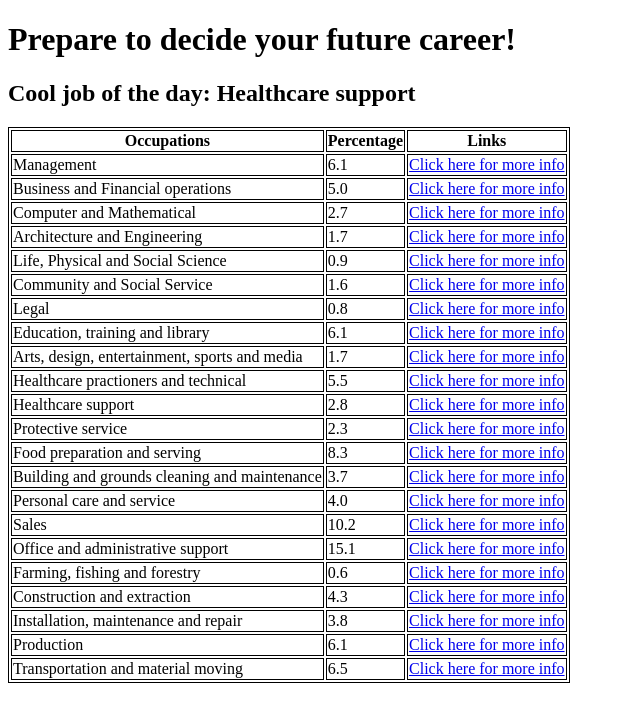
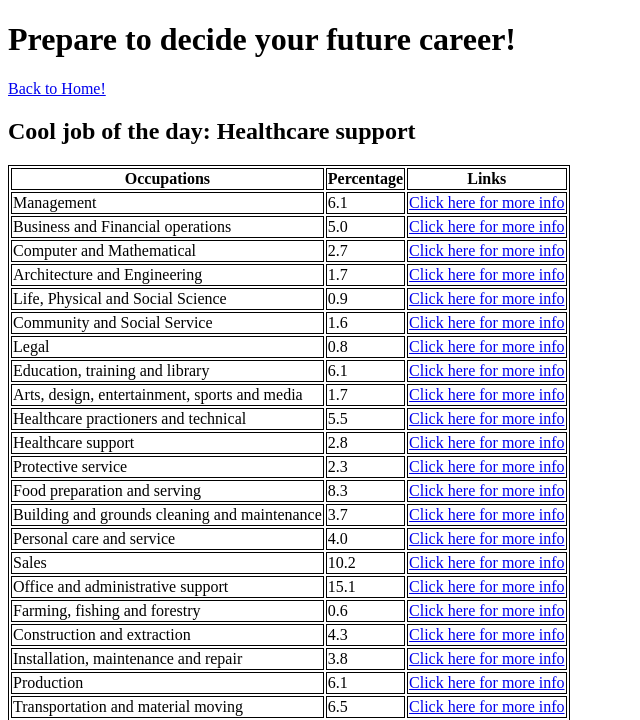
Before and after one commit to DamianWasilewicz/MaWork-WasilewiczD, a Flask app: page /occupations in a window 1280 px wide. Shown: the top 720 px of the page, without its empty margins (0-640 px from the left). Run offline with Flask 2, Linux system fonts and the light colour scheme.

Commit message:
Added more comments, made code neater

```diff
--- a/10_occupy_flask_st/app.py
+++ b/10_occupy_flask_st/app.py
@@ -2,12 +2,15 @@
 #SoftDev1 pd6
 #K #10: Jinja Tuning
 #2018-09-23
+#import flask, template, random, and file reading necessities
 from flask import Flask, render_template
 import csv, random
 from csv import reader
+#import functions and dictionary from ErlenmeyerFlasks.py
 from ErlenmeyerFlasks import randomOcc, randomNum, randlist
 app = Flask(__name__)
 
+#home page
 @app.route("/")
 def main_page():
     #loads html template
--- a/10_occupy_flask_st/templates/home.html
+++ b/10_occupy_flask_st/templates/home.html
@@ -6,4 +6,5 @@ HomePage
 
 {% block header %}
 Welcome to the Home page! This is the starting point of the website
+<div><a href="/occupations">Find your purpose!</a></div>
 {% endblock %}
--- a/10_occupy_flask_st/templates/occupations.html
+++ b/10_occupy_flask_st/templates/occupations.html
@@ -11,6 +11,7 @@ Prepare to decide your future career!
 {%block content%}
 
 <head>
+<a href="/"> Back to Home!</a>
 <H2>Cool job of the day: {{rand}}</H2>
 <style>
 table, th, td {
```
Also changed, not shown: 10_occupy_flask_st/ErlenmeyerFlasks.py (+8 -2 lines).
